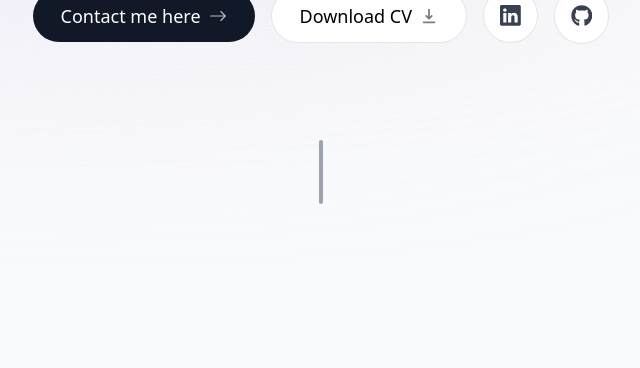
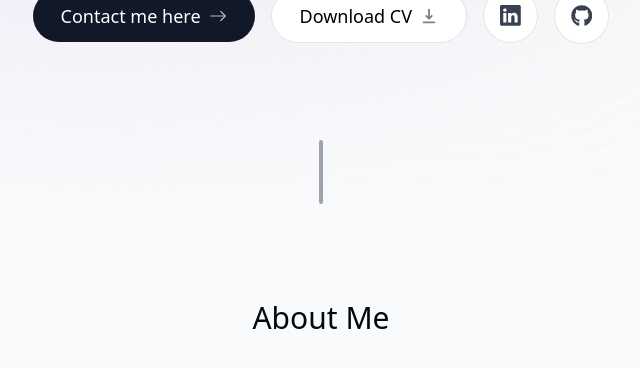
Before and after one commit to teomz/portfolio, a Next.js app: page / in a window 1280 px wide. Shown: the part 642-1010 px from the top of the page, without its empty margins (319-959 px from the left). Built offline with nearby package versions, Linux system fonts and the light colour scheme.

Commit message:
updated page

```diff
--- a/app/page.tsx
+++ b/app/page.tsx
@@ -1,12 +1,14 @@
+import About from "@/components/about";
 import Intro from "@/components/intro";
 import SectionDivider from "@/components/section-divider";
-import Image from "next/image";
+
 
 export default function Home() {
   return (
     <main className="flex flex-col items-center justify-center px-4">
       <Intro/>
       <SectionDivider/>
+      <About/>
     </main>
   );
 }
--- /dev/null
+++ b/components/about.tsx
@@ -0,0 +1,15 @@
+import React from 'react'
+
+export default function About() {
+  return (
+    <section>
+        <h2 className='text-3xl font-medium capitalize mb-8'>About me</h2>
+        <p>
+
+        </p>
+        <p>
+
+        </p>
+    </section>
+  )
+}
```
